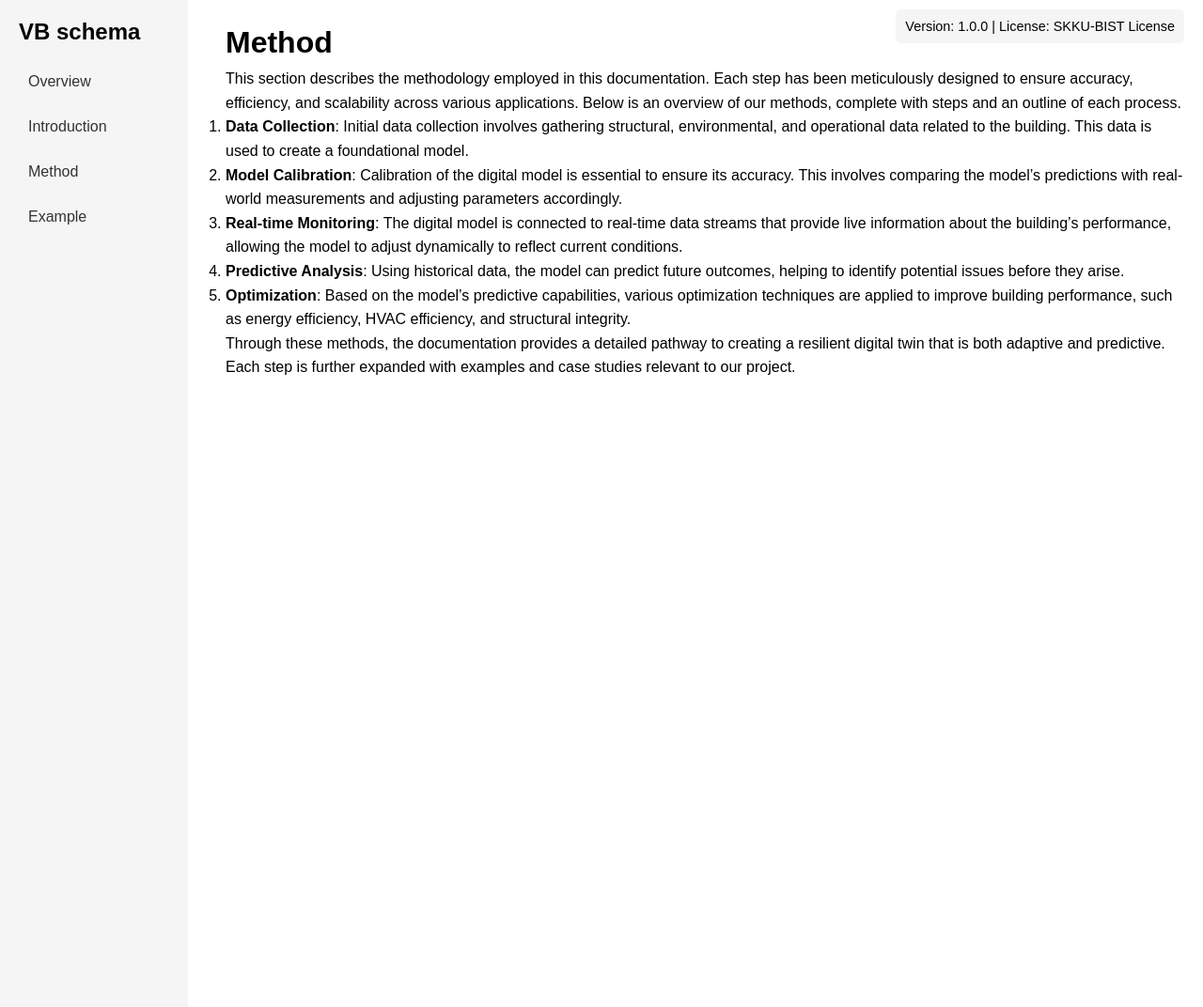
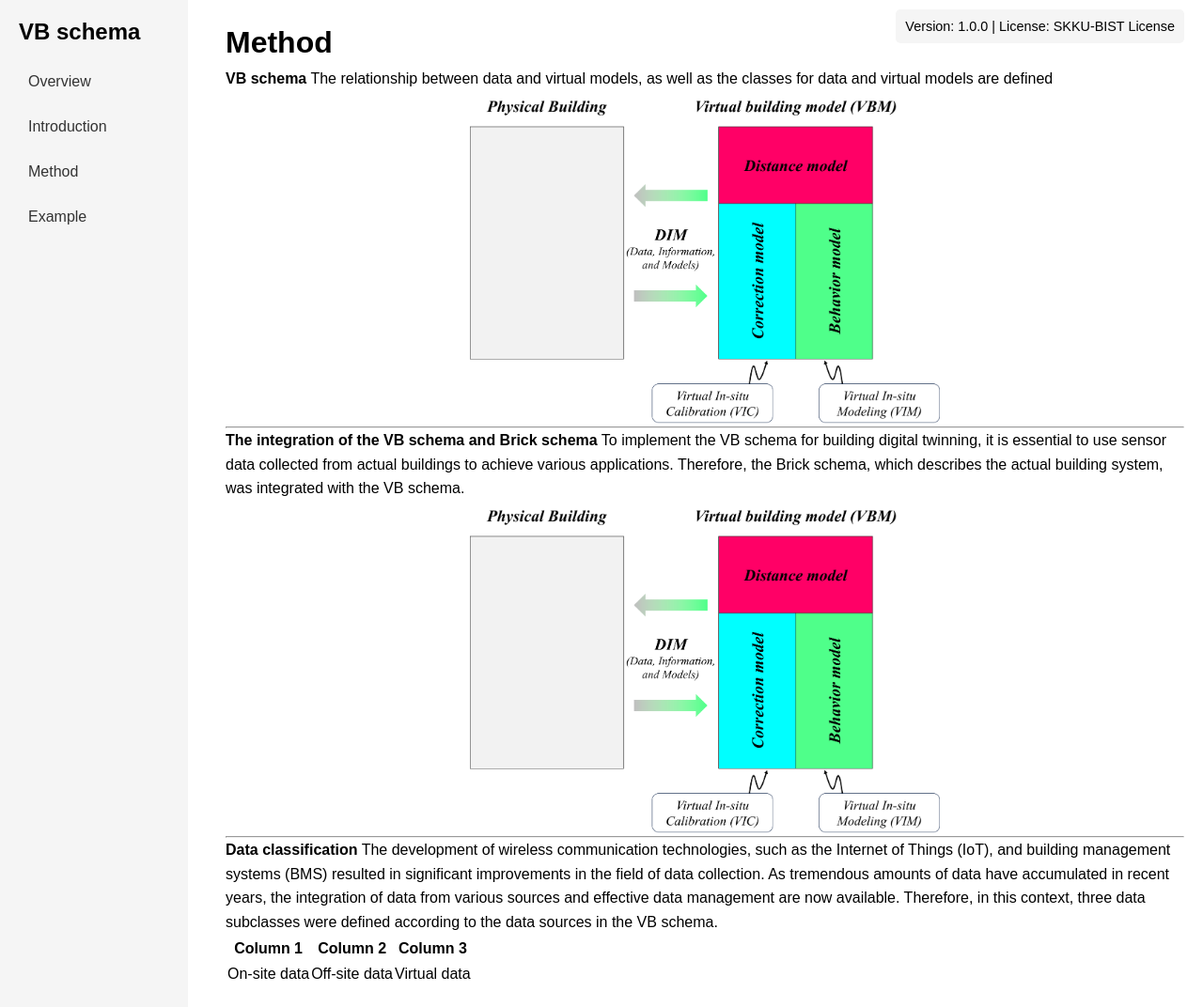
Before and after one commit to SKKU-BIST/SKLU-BIST.github.io, a Jekyll site: the page built from method.md, in a window 1280 px wide. Shown: the whole page at 94% size. Built offline with Jekyll 4.4.1, drawn with Linux system fonts in a browser that asks for light colours.

Commit message:
Update method.md

```diff
--- a/method.md
+++ b/method.md
@@ -3,16 +3,23 @@ layout: default
 title: Method
 ---
 
-This section describes the methodology employed in this documentation. Each step has been meticulously designed to ensure accuracy, efficiency, and scalability across various applications. Below is an overview of our methods, complete with steps and an outline of each process.
+**VB schema**
+The relationship between data and virtual models, as well as the classes for data and virtual models are defined
 
-1. **Data Collection**: Initial data collection involves gathering structural, environmental, and operational data related to the building. This data is used to create a foundational model.
+<img src="/assets/images/Fig_1.png" alt="Project Overview" width="500" style="display: block; margin: 0 auto;">
 
-2. **Model Calibration**: Calibration of the digital model is essential to ensure its accuracy. This involves comparing the model's predictions with real-world measurements and adjusting parameters accordingly.
+---
 
-3. **Real-time Monitoring**: The digital model is connected to real-time data streams that provide live information about the building's performance, allowing the model to adjust dynamically to reflect current conditions.
+**The integration of the VB schema and Brick schema**
+To implement the VB schema for building digital twinning, it is essential to use sensor data collected from actual buildings to achieve various applications. Therefore, the Brick schema, which describes the actual building system, was integrated with the VB schema.
 
-4. **Predictive Analysis**: Using historical data, the model can predict future outcomes, helping to identify potential issues before they arise.
+<img src="/assets/images/Fig_1.png" alt="Project Overview" width="500" style="display: block; margin: 0 auto;">
 
-5. **Optimization**: Based on the model's predictive capabilities, various optimization techniques are applied to improve building performance, such as energy efficiency, HVAC efficiency, and structural integrity.
+---
 
-Through these methods, the documentation provides a detailed pathway to creating a resilient digital twin that is both adaptive and predictive. Each step is further expanded with examples and case studies relevant to our project.
+**Data classification**
+The development of wireless communication technologies, such as the Internet of Things (IoT), and building management systems (BMS) resulted in significant improvements in the field of data collection. As tremendous amounts of data have accumulated in recent years, the integration of data from various sources and effective data management are now available. Therefore, in this context, three data subclasses were defined according to the data sources in the VB schema.
+
+| Column 1       | Column 2       | Column 3       |
+|----------------|----------------|----------------|
+| On-site data   | Off-site data  | Virtual data   |
```
